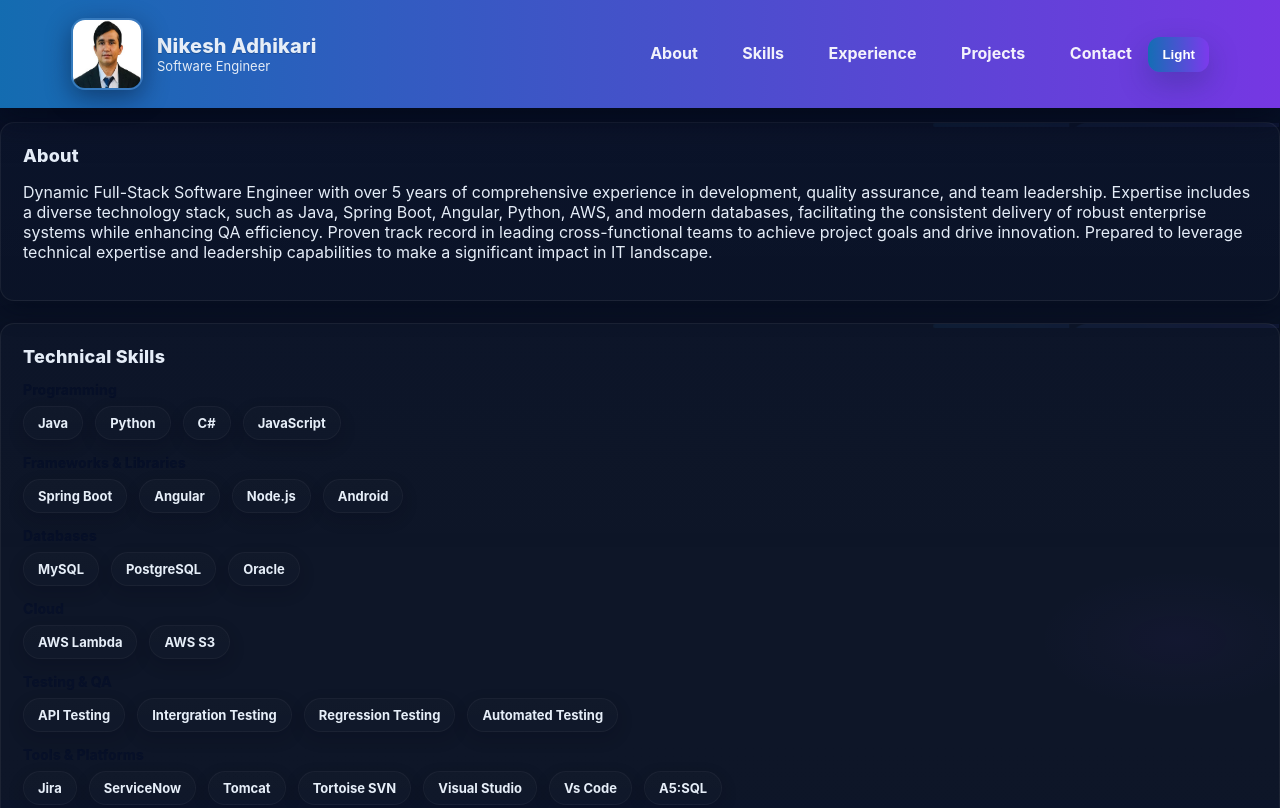
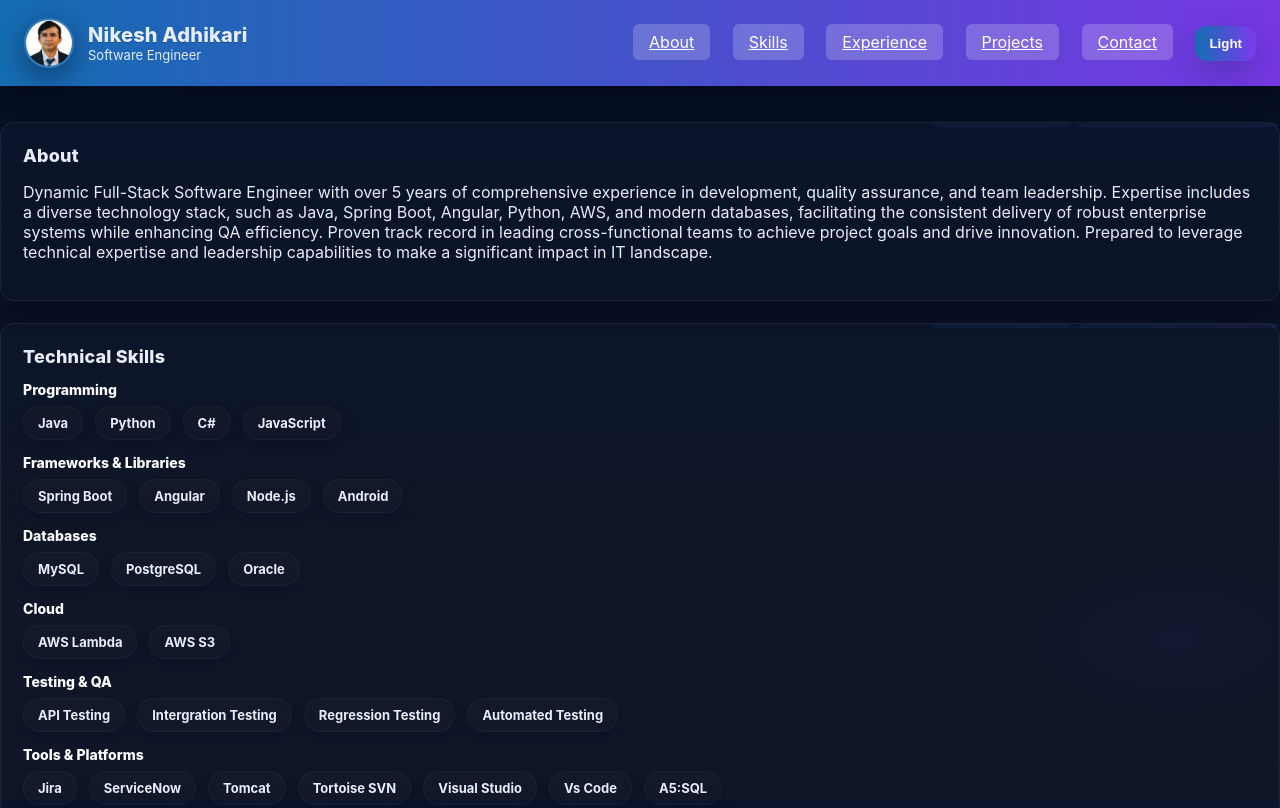
Before and after one commit to Nikesh7777/nikesh_portfolio, a plain HTML site: page profile.html in a window 1280 px wide. Shown: the top 808 px of the page. Drawn offline with Linux system fonts and the light colour scheme.

Commit message:
css changes

```diff
--- a/profile.css
+++ b/profile.css
@@ -50,10 +50,12 @@ body::after{
   opacity:0.55;
   filter:blur(40px) saturate(120%);
 }
+
 body::before{
   background: radial-gradient(400px 200px at 12% 12%, rgba(20,110,180,0.12), transparent 18%);
   animation: driftLeft var(--float-speed-slow) linear infinite;
 }
+
 body::after{
   background: radial-gradient(500px 260px at 88% 80%, rgba(124,58,237,0.10), transparent 18%);
   animation: driftRight var(--float-speed-slow) linear infinite;
@@ -67,6 +69,7 @@ body::after{
 .container {
   padding-top: 100px;
 }
+
 /* header - refined */
 .site-header {
   position: fixed;
@@ -75,18 +78,77 @@ body::after{
   right: 0;
   z-index: 1000;
   background: linear-gradient(90deg, rgba(20,110,180,0.98), rgba(124,58,237,0.95));
-  padding: 18px 0;
+  padding: 18px 24px; /* slightly more padding for left/right */
   border-radius: 0;
   box-shadow: var(--shadow-1);
 }
 
-.header-inner{
-  display:flex;align-items:center;justify-content:space-between;gap:18px;
-  max-width:var(--max-width);margin:0 auto;padding:0 6px;transition:var(--transition);
+.header-inner {
+  display: flex;
+  align-items: center;
+  justify-content:space-between; /* brand left, button right */
+  max-width:none;
+  margin: 0 auto;
+  padding: 0;
+  transition: var(--transition);
+
 }
-.brand{display:flex;gap:14px;align-items:center;}
-.brand h1{margin:0;font-size:20px;letter-spacing:0.2px;font-weight:800;text-shadow:0 1px 0 rgba(0,0,0,0.18);}
-.brand .muted{margin:0;font-size:13px;opacity:0.95;color:rgba(255,255,255,0.92)}
+
+.brand .avatar {
+  width: 50px;
+  height: 50px;
+  border-radius: 50%;
+  object-fit: cover;
+}
+
+.action-btn {
+  padding: 8px 16px;
+  border: none;
+  background-color: rgba(255, 255, 255, 0.2);
+  color: #fff;
+  border-radius: 6px;
+  cursor: pointer;
+  margin-left: 18px;
+}
+
+/* nav */
+.nav a{
+  padding: 8px 16px;
+  border: none;
+  background-color: rgba(255, 255, 255, 0.2);
+  color: #fff;
+  border-radius: 6px;
+  cursor: pointer;
+  margin-left: 18px;
+}
+
+.nav a:hover{ transform:translateY(-6px);
+  background: rgba(255,255,255,0.04);
+  box-shadow: var(--glow-primary);
+
+}
+
+.nav a:focus-visible{ outline:2px solid rgba(255,255,255,0.12);
+  outline-offset:4px; }
+
+.brand{
+  display:flex;
+  gap:14px;
+  align-items:center;
+}
+
+.brand h1{
+  margin:0;font-size:20px;
+  letter-spacing:0.2px
+  ;font-weight:800;
+  text-shadow:0 1px 0 rgba(0,0,0,0.18);
+}
+
+.brand .muted{
+  margin:0;
+  font-size:13px;
+  opacity:0.95;color:rgba(255,255,255,0.92)
+}
 
 /* avatar with layered float & 3D */
 .avatar{
@@ -98,15 +160,25 @@ body::after{
   transform-style:preserve-3d;
   position:relative;
 }
+
 .avatar::after{
   content:"";
   position:absolute;inset:0;border-radius:inherit;
   background:linear-gradient(180deg, rgba(255,255,255,0.02), transparent);
   pointer-events:none;
 }
-.avatar.float{ animation: floatLong var(--float-speed-slow) ease-in-out infinite; }
-.avatar.float-sway{ animation: floatShort var(--float-speed-fast) ease-in-out infinite; }
-.avatar:hover{ transform: translateY(-10px) rotate(-2deg) scale(1.03); box-shadow:0 22px 48px rgba(2,6,23,0.7); }
+
+.avatar.float{
+  animation: floatLong var(--float-speed-slow) ease-in-out infinite;
+}
+
+.avatar.float-sway{
+  animation: floatShort var(--float-speed-fast) ease-in-out infinite;
+}
+
+.avatar:hover{
+  transform: translateY(-10px) rotate(-2deg) scale(1.03); box-shadow:0 22px 48px rgba(2,6,23,0.7);
+}
 
 /* floating keyframes */
 @keyframes floatLong {
@@ -115,19 +187,13 @@ body::after{
   70%{ transform: translateY(-6px) rotateZ(0.6deg); }
   100%{ transform: translateY(0) rotateZ(0); }
 }
+
 @keyframes floatShort {
   0%{ transform: translateY(0) rotateZ(0); }
   50%{ transform: translateY(-6px) rotateZ(-0.6deg); }
   100%{ transform: translateY(0) rotateZ(0); }
 }
 
-/* nav */
-.nav a{
-  color:rgba(255,255,255,0.95);text-decoration:none;margin-left:16px;font-weight:700;opacity:0.98;
-  padding:8px 12px;border-radius:10px;transition:background var(--transition), transform var(--transition), box-shadow var(--transition);
-}
-.nav a:hover{ transform:translateY(-6px); background: rgba(255,255,255,0.04); box-shadow: var(--glow-primary); }
-.nav a:focus-visible{ outline:2px solid rgba(255,255,255,0.12); outline-offset:4px; }
 
 /* cards - glass + animated border + tilt on hover */
 .card{
@@ -141,6 +207,7 @@ body::after{
   position:relative;
   perspective: 900px;
 }
+
 .card::before{
   content:"";
   position:absolute;inset:0;border-radius:inherit;padding:1px;
@@ -149,16 +216,19 @@ body::after{
   mask: linear-gradient(#000,#000) content-box, linear-gradient(#000,#000);
   pointer-events:none;opacity:0.05;
 }
+
 .card::after{
   content:"";position:absolute;height:4px;left:0;right:0;top:0;border-radius:4px;
   background:linear-gradient(90deg,var(--primary),var(--accent),var(--accent-2));
   opacity:0.08;mix-blend-mode:screen; transform-origin:left; animation: accentSlide 6.8s linear infinite;
 }
+
 @keyframes accentSlide {
   0%{ transform: translateX(-10%) scaleX(0.9); opacity:0.06;}
   50%{ transform: translateX(40%) scaleX(1.05); opacity:0.12;}
   100%{ transform: translateX(110%) scaleX(0.9); opacity:0.06;}
 }
+
 .card:hover{
   transform: translateY(-10px) rotateX(2deg) rotateY(-1.2deg) scale(1.007);
   box-shadow:0 28px 80px rgba(2,6,23,0.65), var(--glow-accent);
@@ -170,6 +240,7 @@ section h2{
   margin:0 0 12px 0;font-size:18px;color:var(--text);display:flex;align-items:center;gap:12px;
   font-weight:800;letter-spacing:0.2px;
 }
+
 .section-accent{
   width:12px;height:12px;border-radius:3px;background:linear-gradient(180deg,var(--primary),var(--accent));
   box-shadow:0 10px 28px rgba(124,58,237,0.16);
@@ -177,32 +248,52 @@ section h2{
 }
 
 /* skills — refined chips with icon dot and micro glow */
-.skills-category{margin-top:14px;}
-.skills-category h3{margin:8px 0 6px;font-size:14px;color:var(--muted);font-weight:800;display:flex;align-items:center;gap:10px;}
+.skills-category{
+  margin-top:14px;
+}
+
+.skills-category h3{
+  margin:8px 0 6px;
+  font-size:14px;
+  color:var(--muted);font-weight:800;
+  display:flex;align-items:center;
+  gap:10px;
+  color: white;
+}
+
 .skills-list,
 .technical-skills-list,
 .professional-skills-list,
 .soft-skills-list{
-  display:flex;flex-wrap:wrap;gap:10px 12px;list-style:none;padding:0;margin:8px 0;
+  display:flex;flex-wrap:wrap;
+  gap:10px 12px;
+  list-style:none;padding:0;
+  margin:8px 0;
 }
+
 .skills-list li,
 .technical-skills-list li,
 .professional-skills-list li,
 .soft-skills-list li{
   background:linear-gradient(180deg, rgba(255,255,255,0.015), rgba(255,255,255,0.01));
-  padding:8px 14px;border-radius:999px;border:1px solid rgba(255,255,255,0.04);
-  color:var(--text);font-weight:700;font-size:13px;
+  padding:8px 14px;
+  border-radius:999px;
+  border:1px solid rgba(255,255,255,0.04);
+  color:var(--text);
+  font-weight:700;font-size:13px;
   transition: transform var(--transition), box-shadow var(--transition), background var(--transition), color var(--transition);
   white-space:nowrap;
   box-shadow: 0 6px 16px rgba(2,6,23,0.18);
   position:relative;overflow:hidden;
 }
+
 .skills-list li::before{
   content:"";display:inline-block;margin-right:8px;width:8px;height:8px;border-radius:50%;
   background:linear-gradient(180deg,var(--accent),var(--primary));
   box-shadow:0 6px 18px rgba(20,110,180,0.08);
   vertical-align:middle;
 }
+
 .skills-list li:hover,
 .technical-skills-list li:hover,
 .professional-skills-list li:hover,
@@ -223,17 +314,43 @@ section h2{
 }
 
 /* projects grid — more airy */
-.projects-grid{display:grid;grid-template-columns:repeat(auto-fit,minmax(280px,1fr));gap:20px;margin-top:12px;align-items:start;}
-#projects .job{background:linear-gradient(180deg, rgba(255,255,255,0.015), rgba(255,255,255,0.01));padding:18px;border-radius:12px;border:1px solid rgba(255,255,255,0.04);transition:transform var(--transition), box-shadow var(--transition)}
+.projects-grid{
+  display:grid;
+  grid-template-columns:repeat(auto-fit,minmax(280px,1fr));
+  gap:20px;
+  margin-top:12px;
+  align-items:start;
+}
+
+#projects .job{
+  background:linear-gradient(180deg, rgba(255,255,255,0.015), rgba(255,255,255,0.01));
+  padding:18px;
+  border-radius:12px;
+  border:1px solid rgba(255,255,255,0.04);
+  transition:transform var(--transition), box-shadow var(--transition)
+}
 
 /* subtle 3D tilt when hovered with pointer */
-.job{margin-bottom:14px;position:relative;transform-origin:center;will-change:transform}
-.job:hover{ transform: translateY(-8px) rotateX(1.2deg) scale(1.004); box-shadow:0 28px 60px rgba(2,6,23,0.56); }
+.job{
+  margin-bottom:14px;position:relative;transform-origin:center;
+  will-change:transform
+}
+
+.job:hover{
+  transform: translateY(-8px) rotateX(1.2deg) scale(1.004);
+  box-shadow:0 28px 60px rgba(2,6,23,0.56);
+}
 
 /* job & experience */
-.job h3{margin:0;font-size:16px;}
-.company{color:var(--primary);font-weight:800;}
-.period{color:var(--muted);font-size:13px;margin:6px 0;}
+.job h3{margin:0;font-size:16px;
+}
+
+.company{color:var(--primary);font-weight:800;
+}
+
+.period{color:var(--muted);font-size:13px;margin:6px 0;
+}
+
 
 /* project toggle interaction */
 .project-toggle{
@@ -244,15 +361,29 @@ section h2{
   gap:12px;
   background:transparent;border:none;padding:0;text-align:left;cursor:pointer;color:inherit;
 }
-.project-toggle h3{margin:0;font-size:16px;}
-.project-toggle .chev{ opacity:0.95; transition: transform 260ms cubic-bezier(.2,.9,.3,1); font-size:18px; line-height:1; }
+
+.project-toggle h3{
+  margin:0;font-size:16px;
+}
+
+.project-toggle .chev{
+  opacity:0.95; transition: transform 260ms cubic-bezier(.2,.9,.3,1); font-size:18px; line-height:1;
+}
 
 /* details collapsed by default */
 .project-details{
-  max-height:0; overflow:hidden; opacity:0; transition: max-height 420ms ease, opacity 320ms ease, transform 360ms cubic-bezier(.2,.9,.3,1); margin-top:10px; transform-origin:top;
+  max-height:0; overflow:hidden; opacity:0;
+  transition: max-height 420ms ease, opacity 320ms ease, transform 360ms cubic-bezier(.2,.9,.3,1);
+  margin-top:10px; transform-origin:top;
 }
-.job.open .project-details{ max-height:900px; opacity:1; transform:none; }
-.job.open .project-toggle .chev{ transform: rotate(180deg); }
+
+.job.open .project-details{
+  max-height:900px; opacity:1; transform:none;
+}
+
+.job.open .project-toggle .chev{
+  transform: rotate(180deg);
+}
 
 /* utilities */
 .fade-up{opacity:0;transform:translateY(12px);transition:opacity 480ms ease, transform 480ms ease;}
--- a/profile.html
+++ b/profile.html
@@ -1,3 +1,5 @@
+
+
 <!doctype html>
 <html lang="en">
 <head>
@@ -282,7 +284,7 @@
 
   <footer class="site-footer">
     <div class="container">
-      <p>© Nikesh Adhikari — Built with HTML/CSS/Javascript — Warabi-shi, Saitama, Japan</p>
+      <p>© Nikesh Adhikari — Copyright, All rights reserved.</p>
     </div>
   </footer>
 <!--git add .
```
